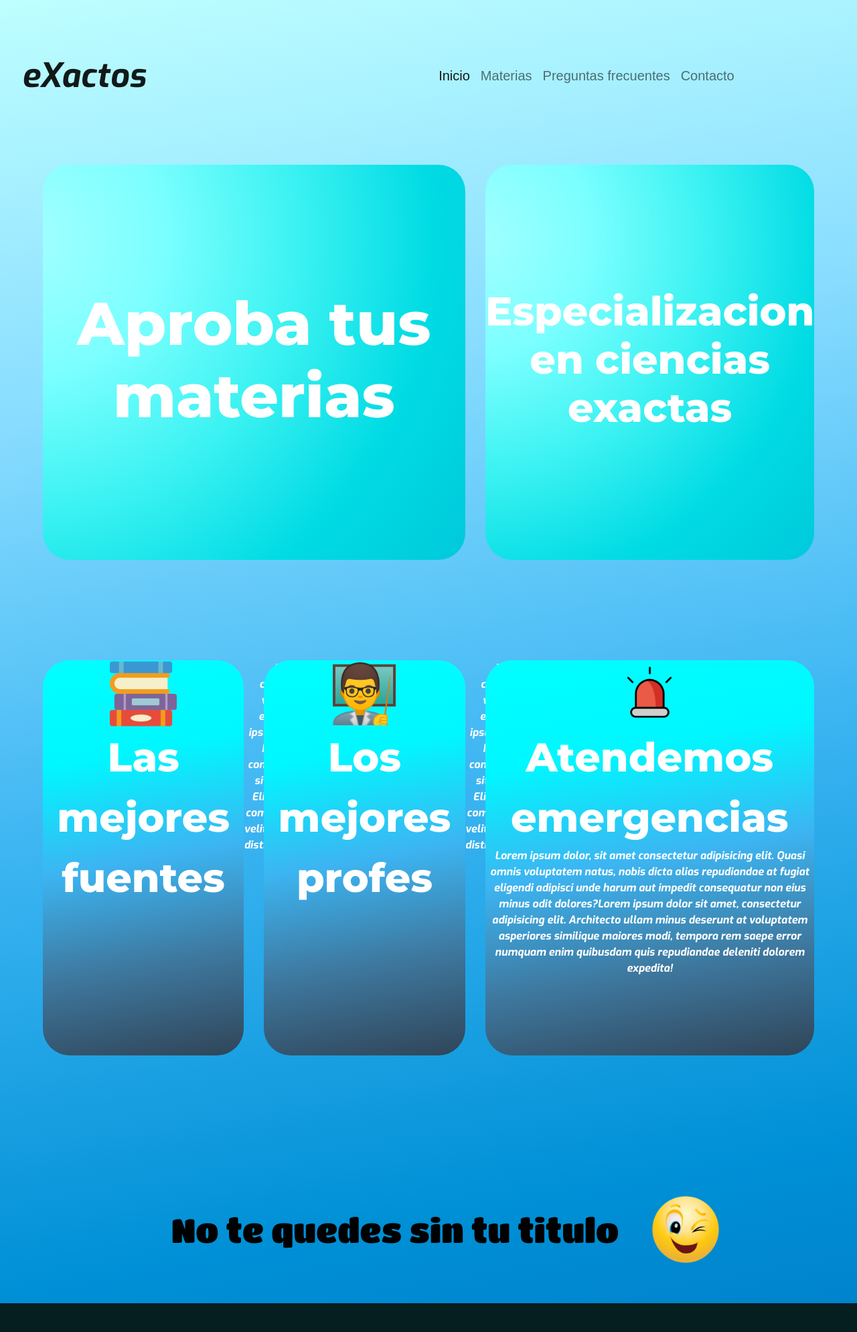
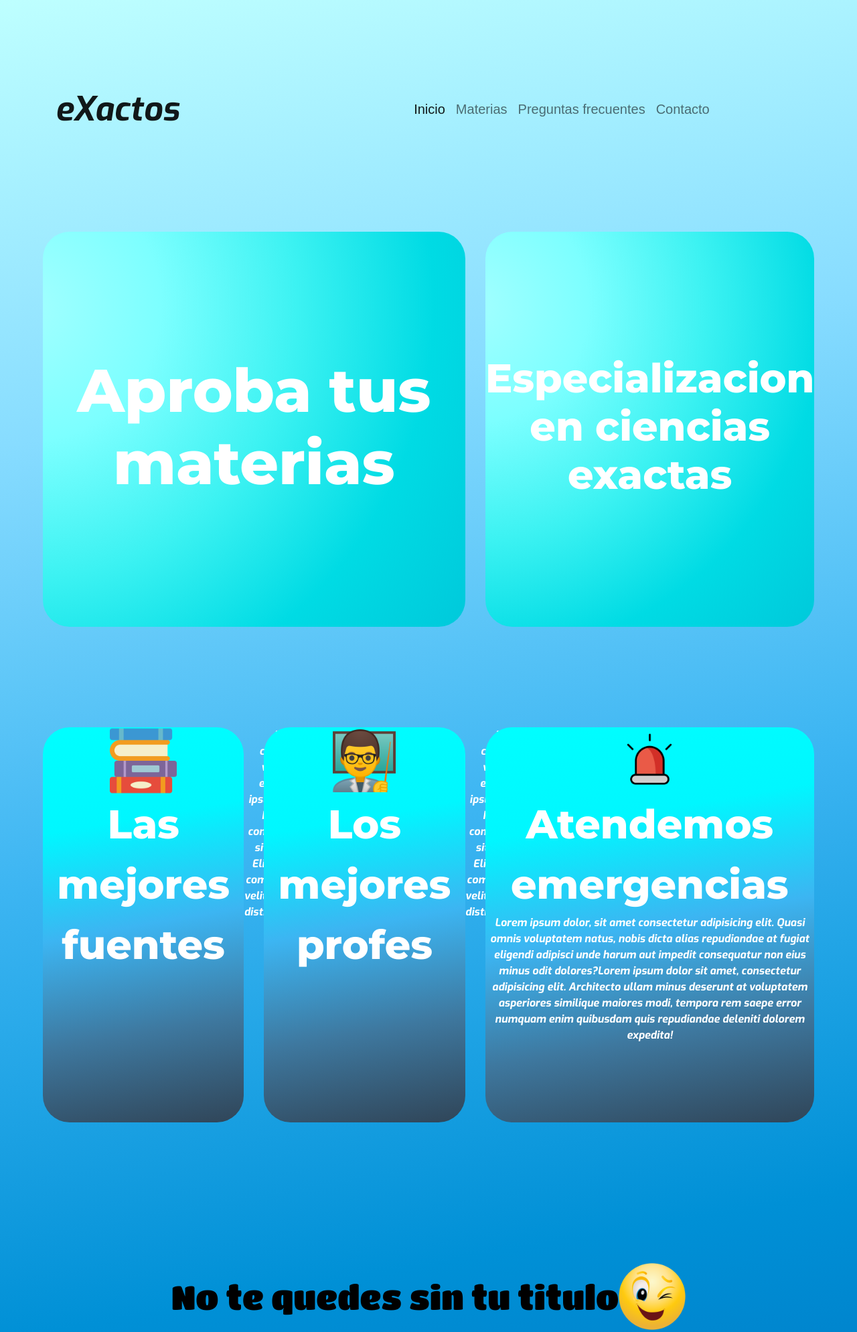
Before and after one commit to vLaauTy/exactos, a plain HTML site: page index.html in a window 1280 px wide. Shown: the top 1989 px of the page at 67% size. Drawn offline with nearby package versions, Linux system fonts and the light colour scheme; a web font is replaced by a local one.

Commit message:
actualizacion

```diff
--- a/css/estilo.css
+++ b/css/estilo.css
@@ -9,25 +9,18 @@ body{
 header{
  width: 100%;
  overflow: hidden;
-<<<<<<< HEAD
- background-image: radial-gradient(circle at -20.71% 50%, #e074ff 0, #b25aff 25%, #783cf2 50%, #1523de 75%, #0017cd 100%);
  margin-bottom: 20px;
-=======
  padding: 50px;
->>>>>>> header-bootstrap
 }
 
 header .logo{
     float: left;
     font-size: 50px;
     font-family: 'Exo', sans-serif;
-<<<<<<< HEAD
    color: rgb(85, 80, 80);
    line-height: 200px;
-=======
    color: rgb(255, 255, 255);
    margin-left: 20px;
->>>>>>> header-bootstrap
    text-decoration: none;
 }
 
--- a/index.html
+++ b/index.html
@@ -14,7 +14,7 @@
     <link rel="stylesheet" href="https://cdnjs.cloudflare.com/ajax/libs/animate.css/4.1.1/animate.min.css">
     <link rel="stylesheet" href="https://raw.github.com/daneden/animate.css/master/animate.css">
     <link href="https://cdn.jsdelivr.net/npm/bootstrap@5.1.3/dist/css/bootstrap.min.css" rel="stylesheet" integrity="sha384-1BmE4kWBq78iYhFldvKuhfTAU6auU8tT94WrHftjDbrCEXSU1oBoqyl2QvZ6jIW3" crossorigin="anonymous">
-<script src="./js/wow.min.js"></script>
+
 </head>
 <body>
     <header>
@@ -68,7 +68,7 @@
                 <p>Lorem ipsum dolor, sit amet consectetur adipisicing elit. Quasi omnis voluptatem natus, nobis dicta alias repudiandae at fugiat eligendi adipisci unde harum aut impedit consequatur non eius minus odit dolores?Lorem ipsum dolor sit amet, consectetur adipisicing elit. Architecto ullam minus deserunt at voluptatem asperiores similique maiores modi, tempora rem saepe error numquam enim quibusdam quis repudiandae deleniti dolorem expedita!</p>
             </div>
             <div class="ads">
-                <span class="wow animate__animated animate__backInLeft adsTexto">No te quedes sin tu titulo</span>
+                <span class="wow animate__animated animate__backInLeft">No te quedes sin tu titulo</span>
                 <img src="./media/guiño.png" alt="" class="wow animate__animated animate__backInRight">
             </div>
         </section>
```
